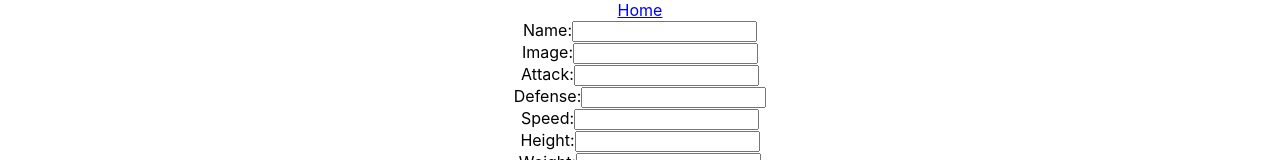
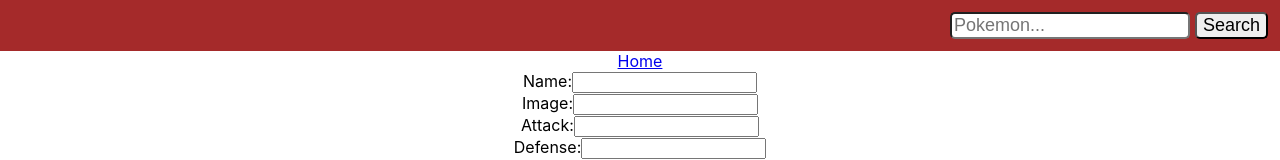
Before and after one commit to acentenom/pokemon-project, a React (Create React App) app in the folder client/: page /create-pokemon in a window 1280 px wide. Shown: the top 160 px of the page. Built offline with nearby package versions, Linux system fonts and the light colour scheme; no server answers.

Commit message:
css navbar & other route

```diff
--- a/client/src/components/CreatePokemon/CreatePokemon.jsx
+++ b/client/src/components/CreatePokemon/CreatePokemon.jsx
@@ -2,6 +2,7 @@ import React, { useEffect, useState } from "react";
 import { useDispatch, useSelector } from "react-redux";
 import { createPokemon, getTypes } from "../../redux/action";
 import { Link } from "react-router-dom";
+import Navbar from "../Navbar/Navbar";
 
 const validate = (input) => {
   let errors = {};
@@ -114,6 +115,7 @@ const CreatePokemon = () => {
 
   return (
     <>
+    <Navbar />
       <div>
         <Link to="/home">Home</Link>
       </div>
--- a/client/src/components/Navbar/Navbar.jsx
+++ b/client/src/components/Navbar/Navbar.jsx
@@ -1,6 +1,8 @@
 import React, { useState } from "react";
 import { useDispatch } from "react-redux";
 import { getSearchPokemon } from "../../redux/action";
+import { Link } from "react-router-dom"
+import style from "../Navbar/navbar.module.css"
 
 const Navbar = () => {
   const dispatch = useDispatch();
@@ -17,14 +19,20 @@ const Navbar = () => {
   }
 
   return (
-    <div onClick={e => handleSubmit(e)}>
+    <>
+    <div onClick={e => handleSubmit(e)} className={style.barra}>
+    <div>
+        <Link className={style.homeBar} to="/home">Home</Link>
+      </div>
        <input
+          className={style.buscador}
           type="text"
-          placeholder="Breeds..."
+          placeholder="Pokemon..."
           onChange={(e) => handleInput(e)}
           />
-      <button type="submit">Search</button>
+      <button className={style.boton} type="submit">Search</button>
     </div>
+    </>
   );
 };
 
--- /dev/null
+++ b/client/src/components/Navbar/navbar.module.css
@@ -0,0 +1,23 @@
+.barra {
+    background-color: brown;
+    padding: 12px;
+    display: flex;
+    justify-content: flex-end;
+}
+
+.buscador {
+    font-size: 18px;
+    border-radius: 5px;
+}
+
+.boton {
+    font-size: 18px;
+    margin-left: 5px;
+    border-radius: 5px;
+}
+
+.homeBar {
+    position: relative;
+    right: 1440px;
+    font-size: 18px;
+}
--- a/client/src/components/pokemonDetail/PokemonDetail.jsx
+++ b/client/src/components/pokemonDetail/PokemonDetail.jsx
@@ -2,6 +2,7 @@ import React, { useEffect } from "react";
 import { useDispatch, useSelector } from "react-redux";
 import { useParams, Link } from "react-router-dom";
 import { getPokemonDetail } from "../../redux/action";
+import Navbar from "../Navbar/Navbar"
 
 const PokemonDetail = () => {
   const dispatch = useDispatch();
@@ -15,6 +16,7 @@ const PokemonDetail = () => {
 
   return (
     <div>
+      <Navbar />
       <div>
         <Link to="/home">Home</Link>
       </div>
```
Also changed, not shown: client/src/components/Navbar/image/pokemon.png (added).
